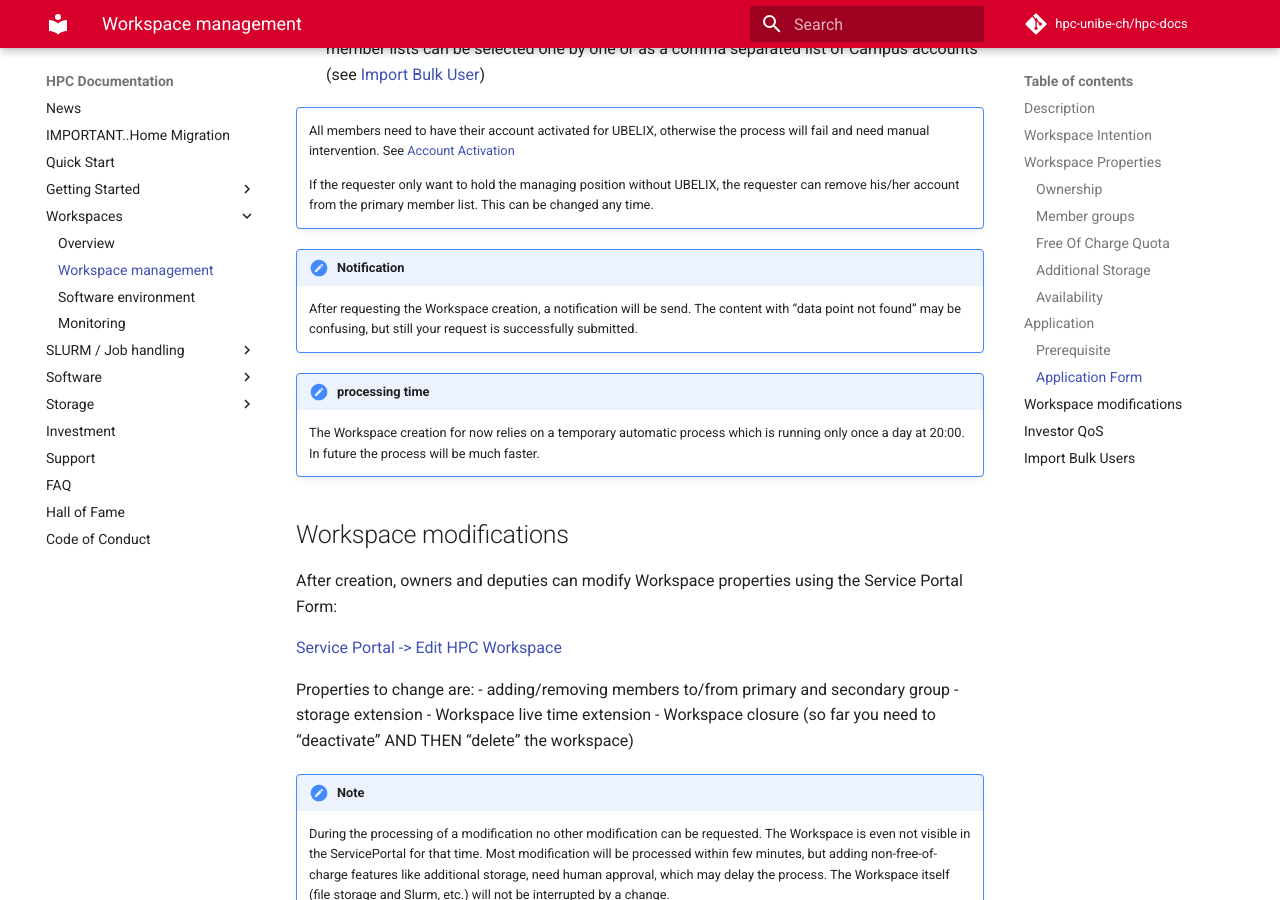
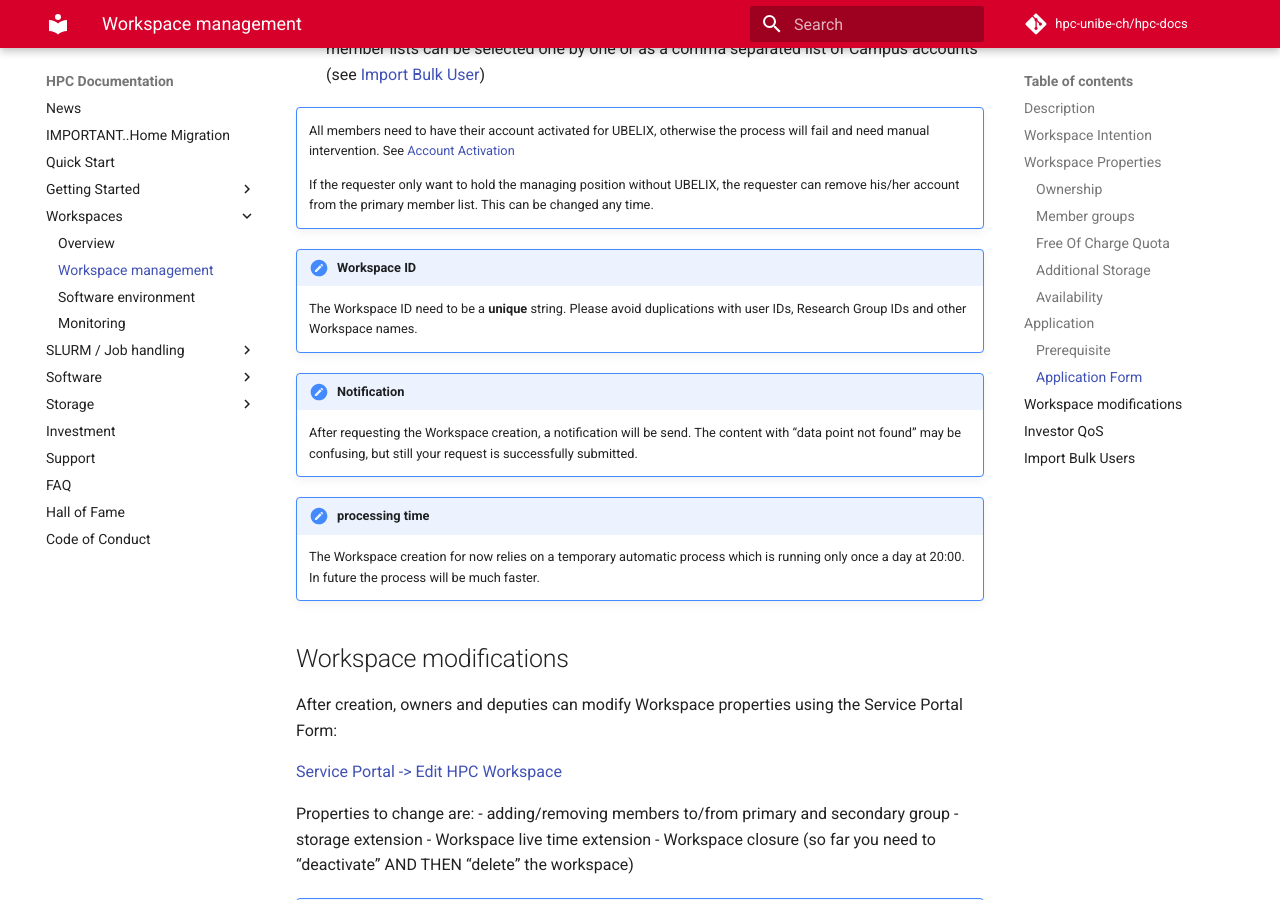
Before and after one commit to hpc-unibe-ch/hpc-unibe-ch.github.io, an MkDocs documentation site: the page built from docs/hpc-workspaces/management.md, in a window 1280 px wide and 900 px high, scrolled down 3209 px. Built offline with MkDocs 1.6.1 and Material for MkDocs 9.7.7, drawn with Linux system fonts in a browser that asks for light colours; comment, search, counter and statistics services are not loaded.

Commit message:
Workspaces: unique Workspace IDs

```diff
--- a/docs/hpc-workspaces/management.md
+++ b/docs/hpc-workspaces/management.md
@@ -87,6 +87,9 @@ member lists can be selected one by one or as a comma separated list of Campus a
 
     If the requester only want to hold the managing position without UBELIX, the requester can remove his/her account from the primary member list. This can be changed any time.
 
+!!! type attention "Workspace ID"
+    The Workspace ID need to be a **unique** string. Please avoid duplications with user IDs, Research Group IDs and other Workspace names.
+
 [//]: # (TODO remove when fixed)
 
 !!! type note "Notification"
```
